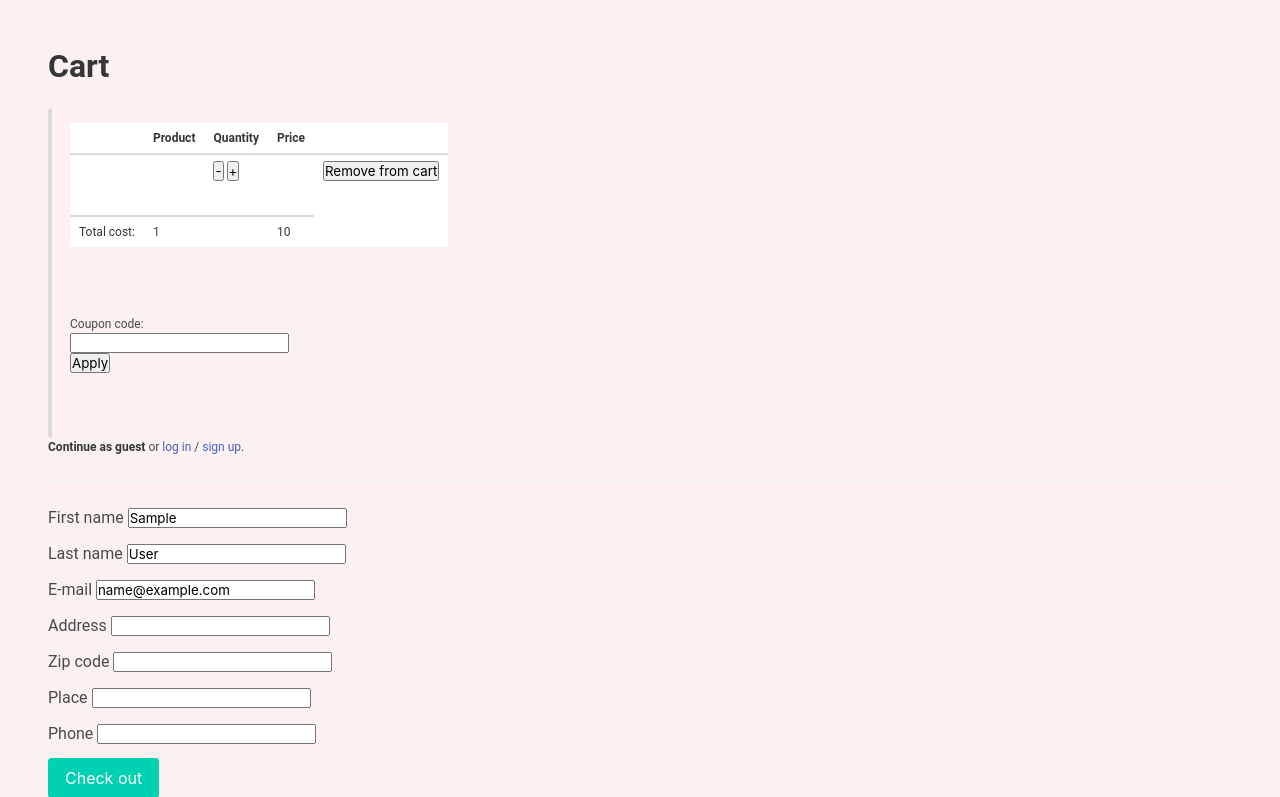
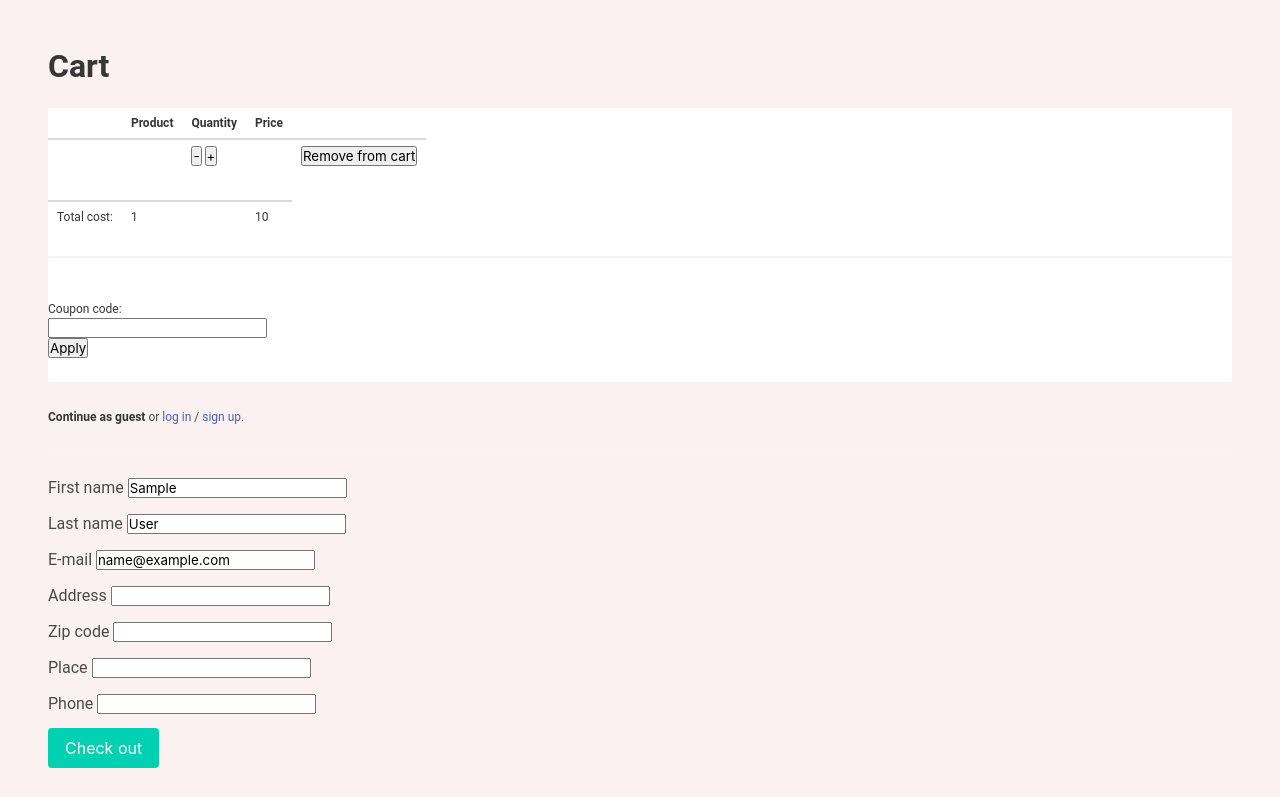
Before and after one commit to mybloomwork/xworkproject5, a Django app: template apps/cart/templates/cart.html in a window 1280 px wide. Shown: the part 94-891 px from the top of the page. Run offline with Django 3.2, Linux system fonts and the light colour scheme; the template is opened without the code that fills it: most values are stand-ins (such as "Sample title", 1, 10 or a date in 2020); some libraries are stand-ins or nearby versions.

Commit message:
Update cart.html

```diff
--- a/apps/cart/templates/cart.html
+++ b/apps/cart/templates/cart.html
@@ -17,7 +17,7 @@
 
         {% if cart %}
             <div v-if="products.length > 0">
-                <div class="message-body">
+                <div class="table">
                     <table class="table">
                         <thead>
                             <th></th>
```
